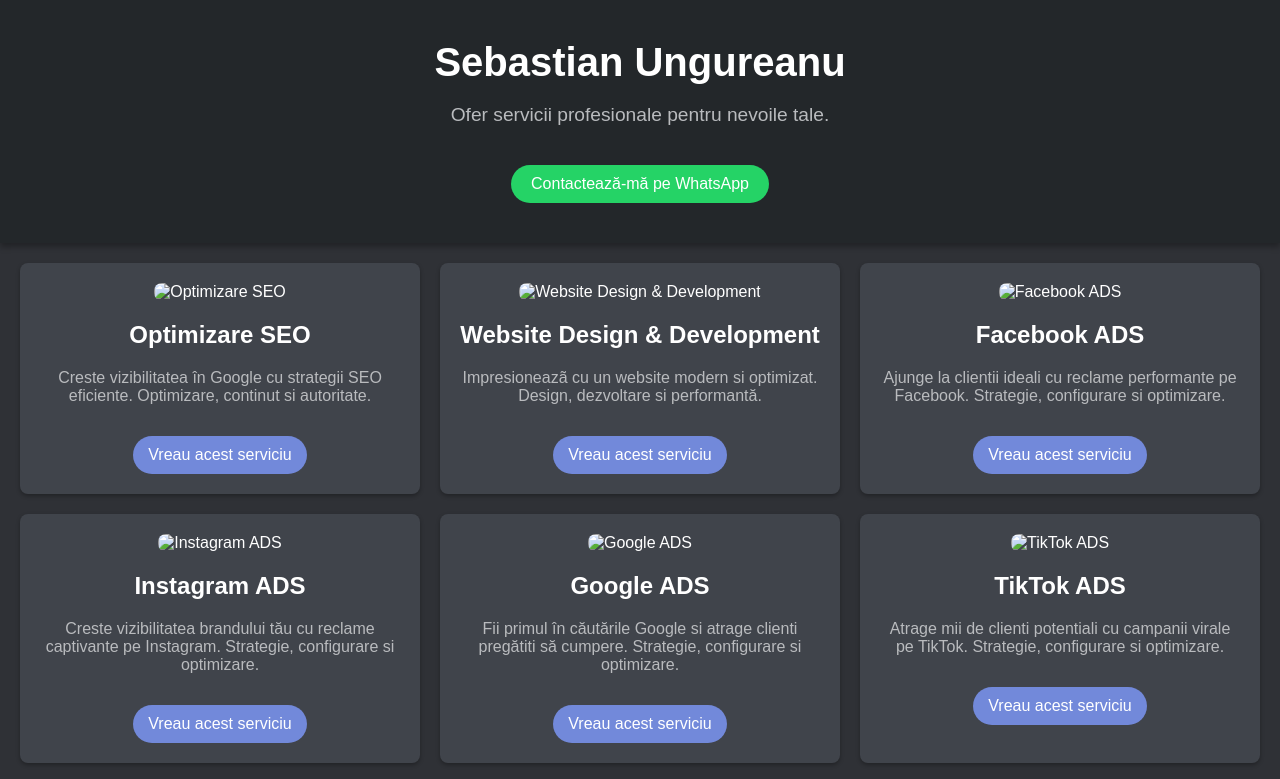
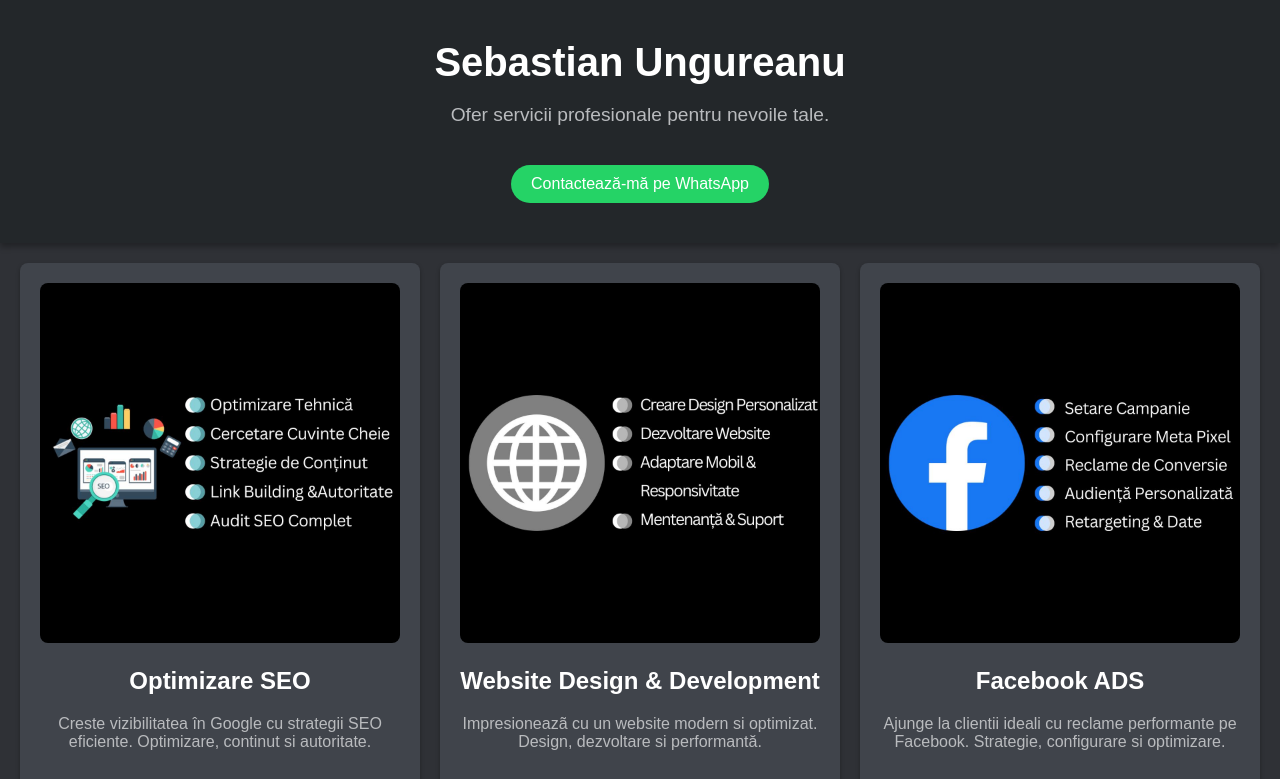
Before and after one commit to ghost24user/mywebsite, a plain HTML site: page index.html in a window 1280 px wide. Shown: the top 779 px of the page. Drawn offline with Linux system fonts and the light colour scheme.

Commit message:
Update index.html

```diff
--- a/index.html
+++ b/index.html
@@ -15,37 +15,37 @@
 
   <section class="services-grid">
     <div class="service">
-      <img src="seo.png" alt="Optimizare SEO" class="service-image">
+      <img src="seo.jpg" alt="Optimizare SEO" class="service-image">
       <h2>Optimizare SEO</h2>
       <p>Creste vizibilitatea în Google cu strategii SEO eficiente. Optimizare, continut si autoritate.</p>
       <a href="https://wa.me/40743522833?text=Vreau%20Optimizare%20SEO" class="service-button">Vreau acest serviciu</a>
     </div>
     <div class="service">
-      <img src="design.png" alt="Website Design & Development" class="service-image">
+      <img src="design.jpg" alt="Website Design & Development" class="service-image">
       <h2>Website Design & Development</h2>
       <p>Impresioneazã cu un website modern si optimizat. Design, dezvoltare si performantă.</p>
       <a href="https://wa.me/40743522833?text=Vreau%20Website%20Design%20%26%20Development" class="service-button">Vreau acest serviciu</a>
     </div>
     <div class="service">
-      <img src="facebook.png" alt="Facebook ADS" class="service-image">
+      <img src="facebook.jpg" alt="Facebook ADS" class="service-image">
       <h2>Facebook ADS</h2>
       <p>Ajunge la clientii ideali cu reclame performante pe Facebook. Strategie, configurare si optimizare.</p>
       <a href="https://wa.me/40743522833?text=Vreau%20Facebook%20ADS" class="service-button">Vreau acest serviciu</a>
     </div>
     <div class="service">
-      <img src="instagram.png" alt="Instagram ADS" class="service-image">
+      <img src="instagram.jpg" alt="Instagram ADS" class="service-image">
       <h2>Instagram ADS</h2>
       <p>Creste vizibilitatea brandului tău cu reclame captivante pe Instagram. Strategie, configurare si optimizare.</p>
       <a href="https://wa.me/40743522833?text=Vreau%20Instagram%20ADS" class="service-button">Vreau acest serviciu</a>
     </div>
     <div class="service">
-      <img src="google.png" alt="Google ADS" class="service-image">
+      <img src="google.jpg" alt="Google ADS" class="service-image">
       <h2>Google ADS</h2>
       <p>Fii primul în căutările Google si atrage clienti pregătiti să cumpere. Strategie, configurare si optimizare.</p>
       <a href="https://wa.me/40743522833?text=Vreau%20Google%20ADS" class="service-button">Vreau acest serviciu</a>
     </div>
     <div class="service">
-      <img src="tiktok.png" alt="TikTok ADS" class="service-image">
+      <img src="tiktok.jpg" alt="TikTok ADS" class="service-image">
       <h2>TikTok ADS</h2>
       <p>Atrage mii de clienti potentiali cu campanii virale pe TikTok. Strategie, configurare si optimizare.</p>
       <a href="https://wa.me/40743522833?text=Vreau%20TikTok%20ADS" class="service-button">Vreau acest serviciu</a>
```
